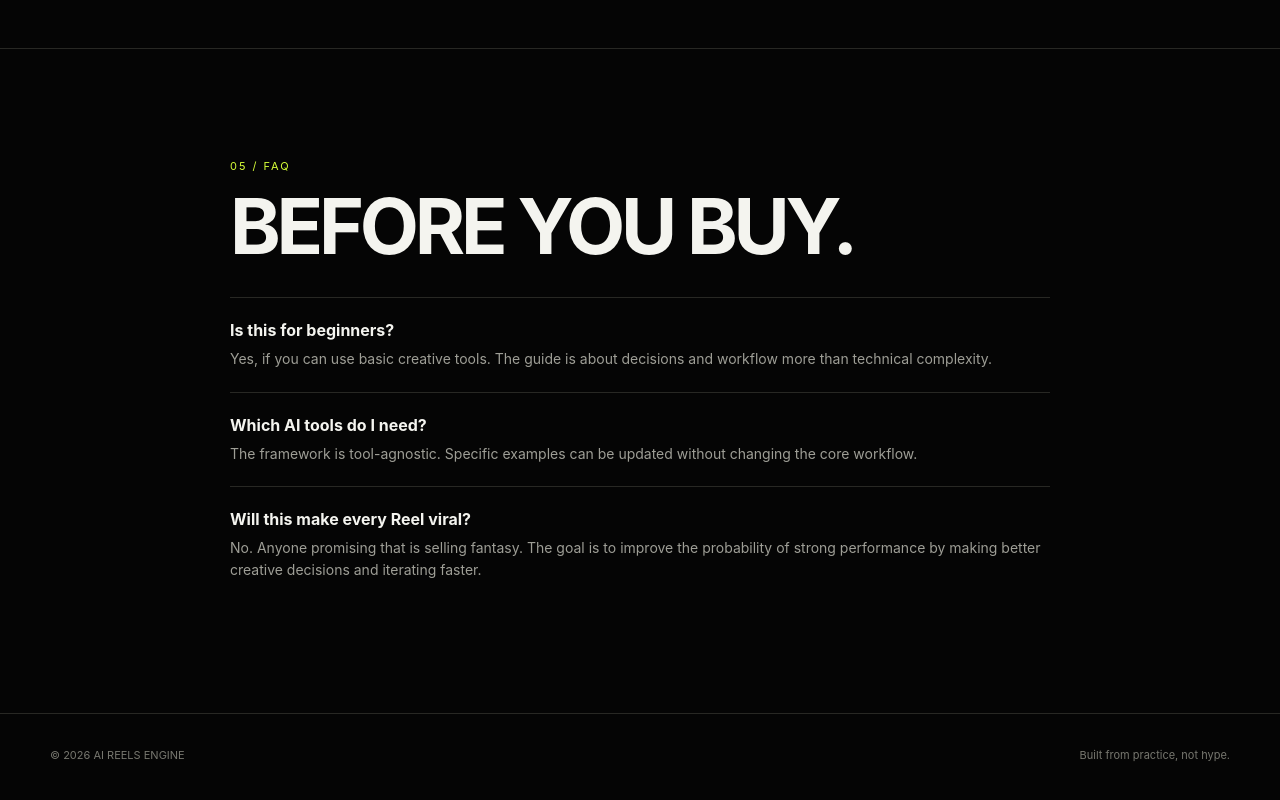
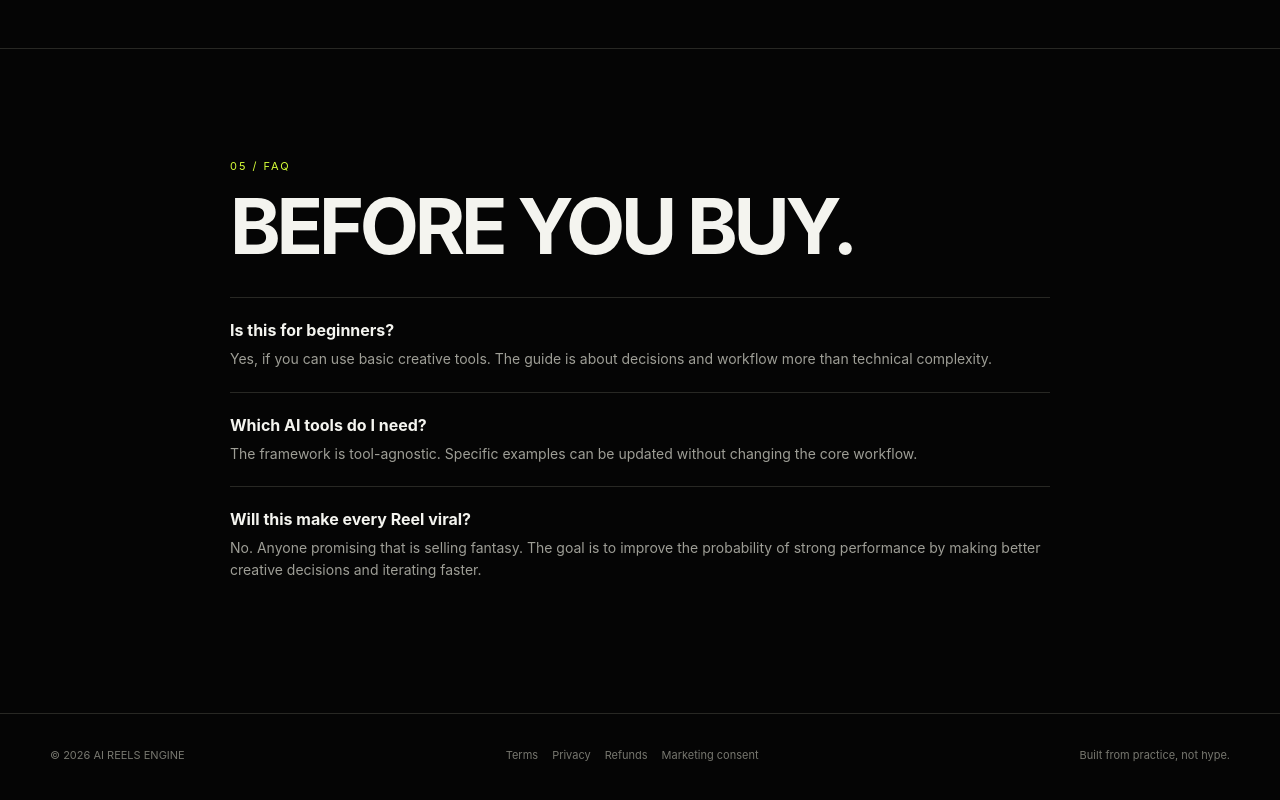
Before and after one commit to lleiman/adept-site, a website: page ai-reels-product/public/index.html in a window 1280 px wide. Shown: the part 4764-5564 px from the top of the page. Drawn offline with Linux system fonts and the light colour scheme; no server answers.

Commit message:
Link product legal documents across site variants

```diff
--- a/ai-reels-product/public/index.html
+++ b/ai-reels-product/public/index.html
@@ -284,7 +284,7 @@ body[data-theme="instagram"] .design-switcher button.active{background:#000;colo
 </div></section>
 </main>
 
-<footer><div class="wrap footerrow"><div>© 2026 AI REELS ENGINE</div><div>Built from practice, not hype.</div></div></footer>
+<footer><div class="wrap footerrow" style="gap:18px;flex-wrap:wrap"><div>© 2026 AI REELS ENGINE</div><div style="display:flex;gap:14px;flex-wrap:wrap"><a href="/terms.html">Terms</a><a href="/privacy.html">Privacy</a><a href="/refund.html">Refunds</a><a href="/marketing-consent.html">Marketing consent</a></div><div>Built from practice, not hype.</div></div></footer>
 <div class="toast" id="toast">Checkout is not connected yet.</div>
 
 <script>
@@ -332,7 +332,7 @@ document.querySelectorAll('.buy').forEach(b=>b.addEventListener('click',()=>{
           <div class="ig-highlight"><div class="ig-h-ring"><div class="ig-h-inner">AI</div></div><span>Prompts</span></div>
           <div class="ig-highlight"><div class="ig-h-ring"><div class="ig-h-inner">$19</div></div><span>Guide</span></div>
         </div>
-        <div class="ig-tabs"><div class="ig-tab active">▦ Posts</div><div class="ig-tab">▣ Reels</div><div class="ig-tab">♙ Tagged</div></div>
+        <div class="ig-tabs"><div class="ig-tab active">▦ Posts</div><div class="ig-tab">▣ Reels</div><div class="ig-tab">♙ Tagged</div></div><div class="ig-legal" style="font-size:11px;color:#737373;padding:12px 0 18px;display:flex;gap:12px;flex-wrap:wrap"><a href="/terms.html">Terms</a><a href="/privacy.html">Privacy</a><a href="/refund.html">Refunds</a><a href="/marketing-consent.html">Marketing</a></div>
         <div class="ig-grid">
           <div class="ig-post" data-title="3–5M views. Repeated."><div class="ig-post-inner"><span class="ig-reelmark">▣</span><div><strong>3–5M<br/>views.</strong><small>THE CASE</small></div></div><div class="ig-hover">♡ 284K &nbsp; ◯ 4.2K</div></div>
           <div class="ig-post" data-title="The first 1.4 seconds"><div class="ig-post-inner"><span class="ig-reelmark">▣</span><div><strong>THE<br/>HOOK</strong><small>0–1.4 SEC</small></div></div><div class="ig-hover">♡ 98K &nbsp; ◯ 1.8K</div></div>
```
